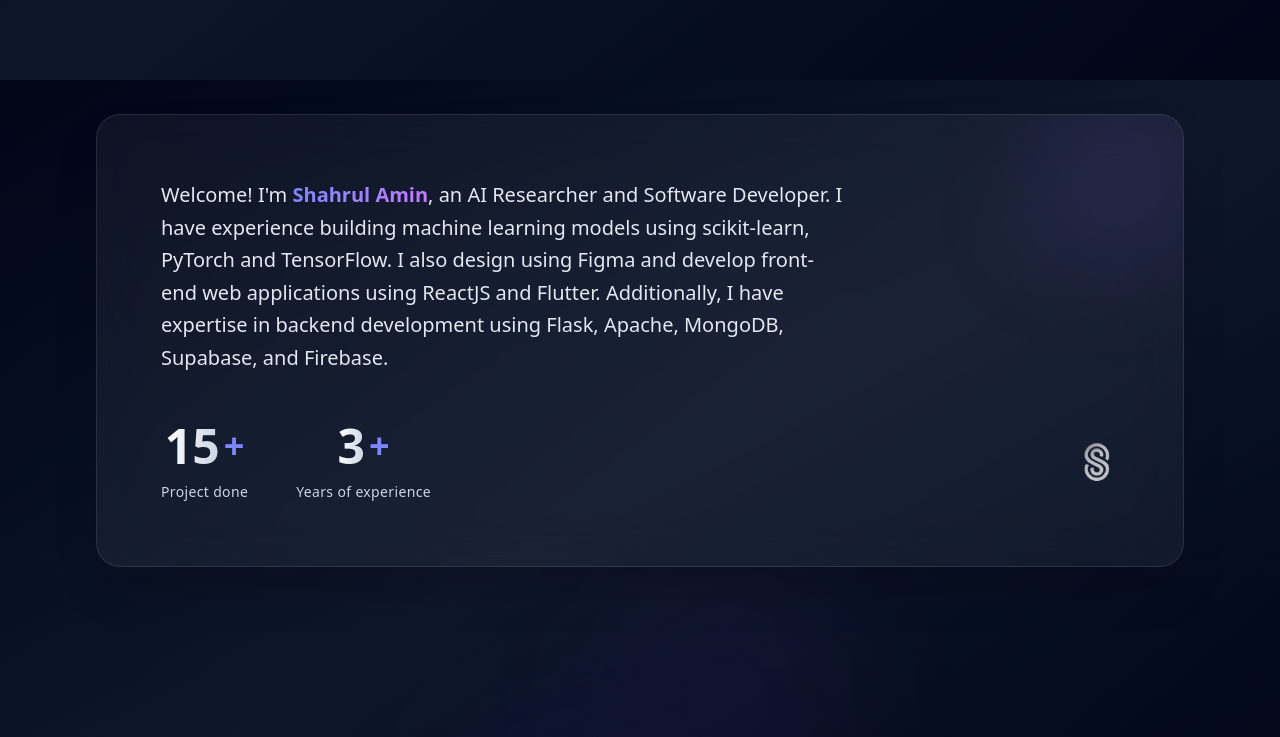
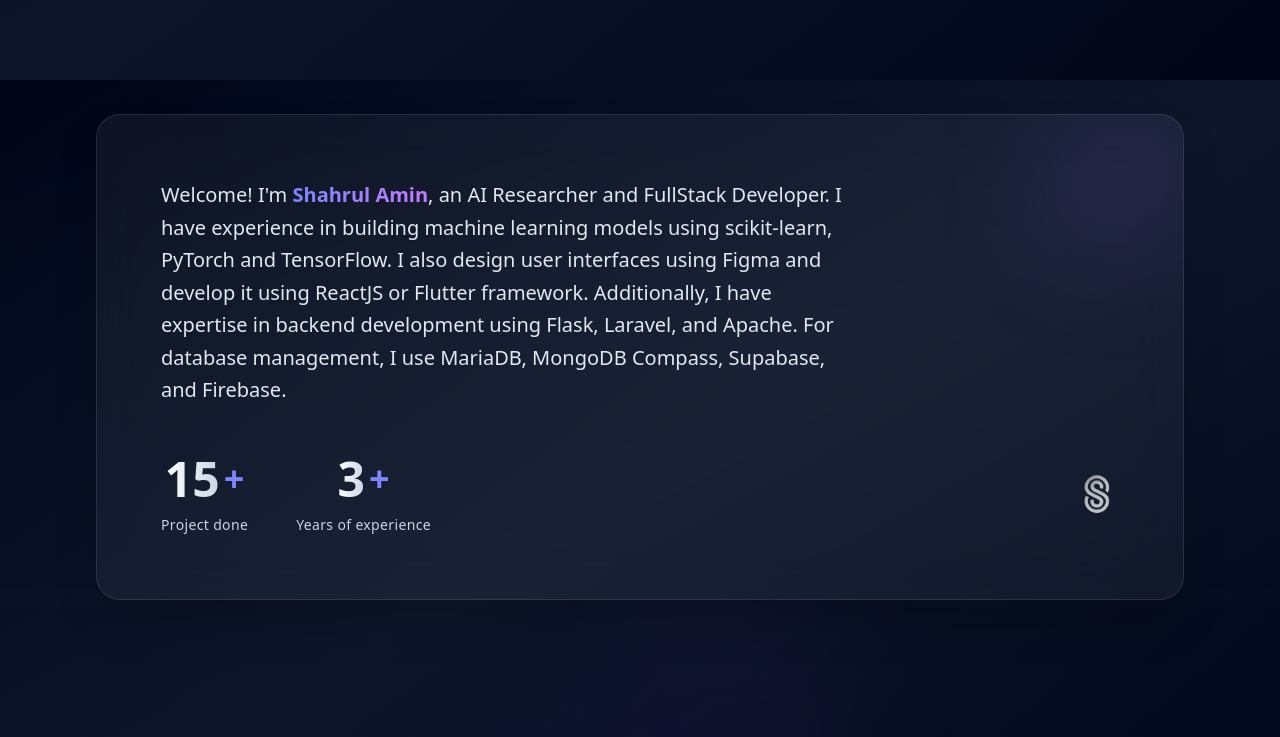
Before and after one commit to shahrul-amin/Portfolio-Shahrul-Amin, a React (Vite) app: page / in a window 1280 px wide. Shown: the part 720-1457 px from the top of the page. Built offline with nearby package versions, Linux system fonts and the light colour scheme; no server answers.

Commit message:
About section update

```diff
--- a/src/components/About.jsx
+++ b/src/components/About.jsx
@@ -25,11 +25,11 @@ const About = () => {  return (
                 <div className="absolute top-0 right-0 w-32 h-32 bg-gradient-to-br from-indigo-500/20 to-purple-500/20 rounded-full blur-3xl"></div>
                   <p className="text-slate-200 mb-8 md:mb-12 md:text-xl leading-relaxed
                 md:max-w-[60ch] font-medium relative z-10">
-                    Welcome! I&apos;m <span className="font-bold bg-gradient-to-r from-indigo-400 to-purple-400 bg-clip-text text-transparent">Shahrul Amin</span>, an AI Researcher and Software Developer.
-                    I have experience building machine learning models using scikit-learn, PyTorch
-                    and TensorFlow. I also design using Figma and develop front-end web applications
-                    using ReactJS and Flutter. Additionally, I have expertise in backend development
-                    using Flask, Apache, MongoDB, Supabase, and Firebase.
+                    Welcome! I&apos;m <span className="font-bold bg-gradient-to-r from-indigo-400 to-purple-400 bg-clip-text text-transparent">Shahrul Amin</span>, an AI Researcher and FullStack Developer.
+                    I have experience in building machine learning models using scikit-learn, PyTorch and TensorFlow.
+                    I also design user interfaces using Figma and develop it using ReactJS or Flutter framework.
+                    Additionally, I have expertise in backend development using Flask, Laravel, and Apache. For
+                    database management, I use MariaDB, MongoDB Compass, Supabase, and Firebase.
                 </p>
 
                 <div className="flex flex-wrap items-center gap-8
```
